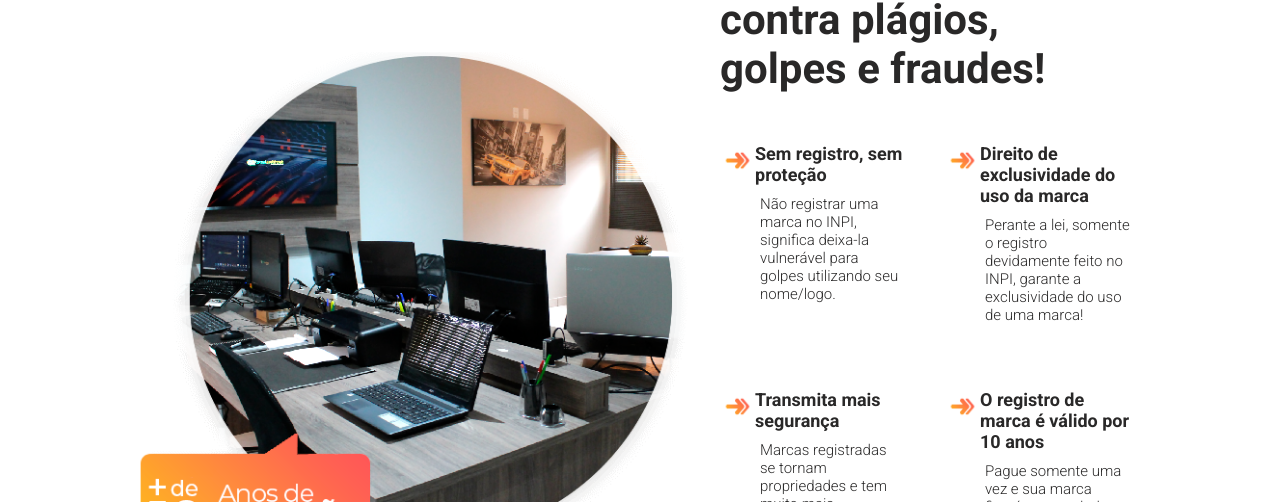
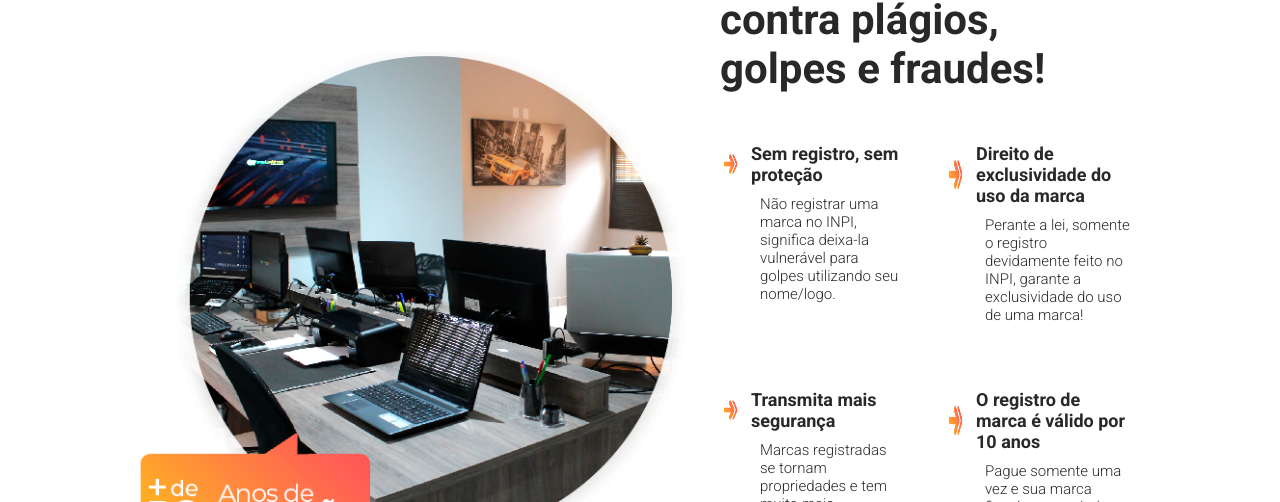
Before and after one commit to AlbertMiguel/registro-de-marca, a plain HTML site: page index.html in a window 1280 px wide. Shown: the part 935-1437 px from the top of the page. Drawn offline with Linux system fonts and the light colour scheme.

Commit message:
Complete proje

```diff
--- a/index.html
+++ b/index.html
@@ -98,7 +98,7 @@
                     <article class="marcas">
                         <div class="flex">
                             <p class="mid-text black-text flex">
-                                <img src="/assets/arrow.png" alt="seta" >
+                                <img src="/assets/arrow.png" alt="" class="seta" >
                                  <strong>Sem registro, sem proteção</strong>
                             </p>
                         </div>
@@ -109,7 +109,7 @@
                     <article class="marcas">
                         <div class="flex">
                             <p class="mid-text black-text flex">
-                                <img src="/assets/arrow.png" alt="seta">
+                                <img src="/assets/arrow.png" alt="" class="seta">
                                 <strong>Direito de exclusividade do uso da marca</strong>
                             </p>
                         </div>
@@ -121,7 +121,7 @@
                     <article class="marcas">
                         <div class="flex">
                             <p class="mid-text black-text flex">
-                                <img src="/assets/arrow.png" alt="seta">
+                                <img src="/assets/arrow.png" alt="" class="seta">
                                 <strong>Transmita mais segurança</strong>
                             </p>
                         </div>
@@ -131,7 +131,7 @@
                     <article class="marcas">
                         <div class="flex">
                             <p class="mid-text black-text flex">
-                                <img src="/assets/arrow.png" alt="seta">
+                                <img src="/assets/arrow.png" alt="" class="seta">
                                 <strong>O registro de marca é válido por 10 anos</strong>
                             </p>
                         </div>
--- a/style.css
+++ b/style.css
@@ -216,10 +216,14 @@ form h2 {
     /* justify-content: ; */
 }
 
+.seta {
+    margin-right: 1rem;
+}
+
 .flex img {
     /* padding-right: .5rem ; */
-    width: 3.5rem;
-    height: 3.5rem;
+    /* width: 3.5rem;
+    height: 3.5rem; */
 }
 
 .flex-marca .small-text {
```
